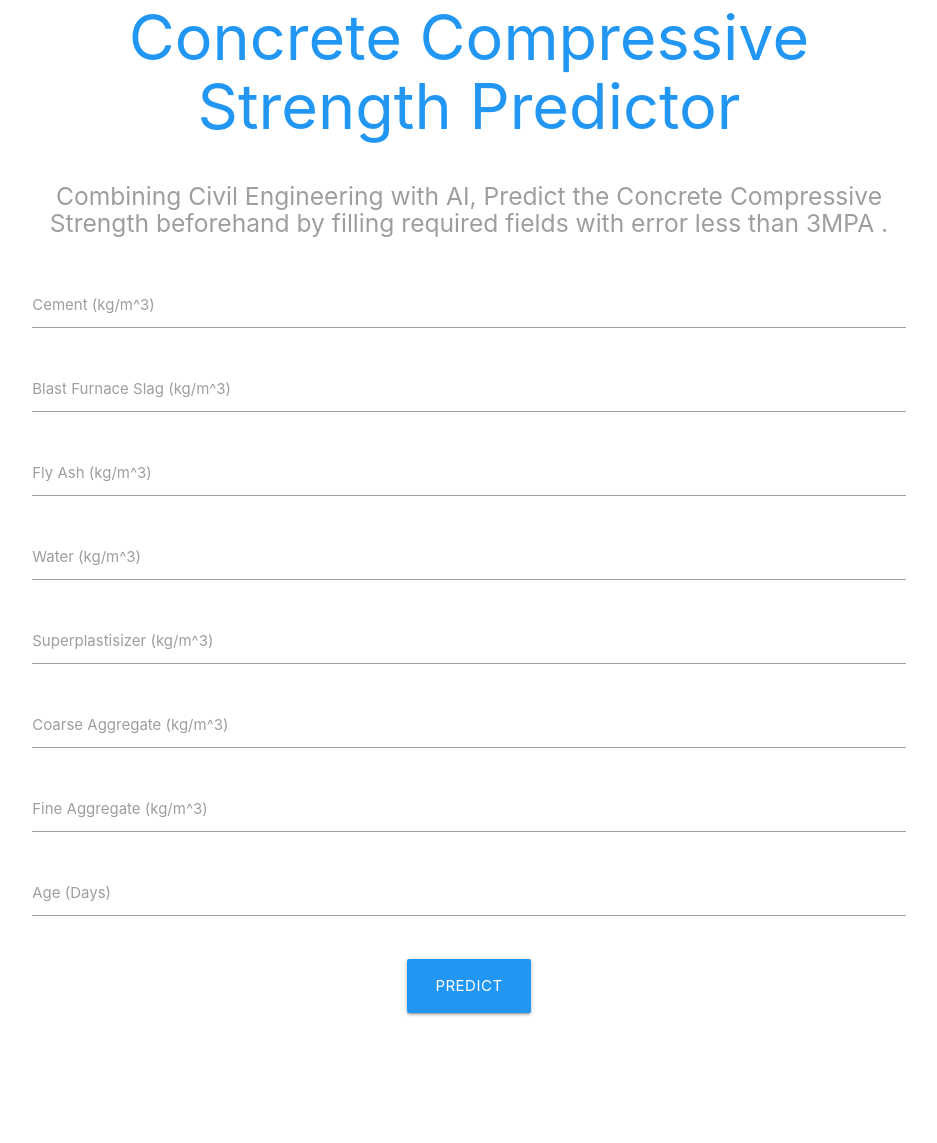
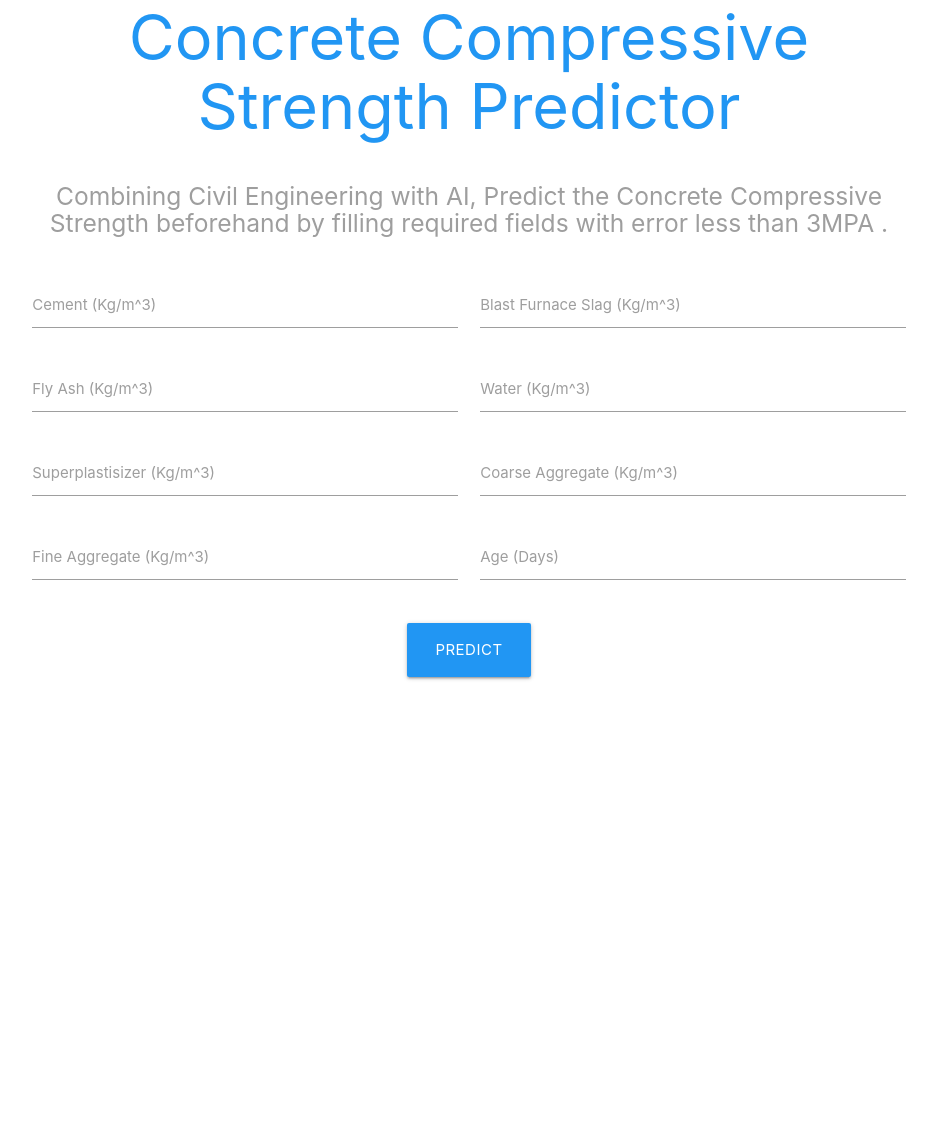
Before and after one commit to nishantcodes/concrete-compressive-strength-predictor-app, a Flask app: page / in a window 1280 px wide. Shown: the part 163-1306 px from the top of the page, without its empty margins (171-1108 px from the left). After the commit the page ends 843 px from the top, so only its background shows below. Run offline with Flask 2, Linux system fonts and the light colour scheme; parts of the project's set-up code (start-up, migrations or seed data) failed here and were passed over.

Commit message:
Fixed Fly Ash

```diff
--- a/app/templates/index.html
+++ b/app/templates/index.html
@@ -29,57 +29,57 @@
           <div class="row">
             <form action='/predict' method="POST" class="col s12">
               <div class="row">
-                <div class="input-field col s12">
+                <div class="input-field col s6">
 
                   <input id="Cement" name='Cement' type="text" class="validate" required>
-                  <label for="Cement">Cement (kg/m^3)</label>
+                  <label for="Cement">Cement (Kg/m^3)</label>
                 </div>
-                <div class="input-field col s12">
+                <div class="input-field col s6">
                   <input id="BlastFurnaceSlag"  name="BlastFurnaceSlag" type="text" class="validate" required>
-                  <label for="BlastFurnaceSlag">Blast Furnace Slag (kg/m^3)</label>
+                  <label for="BlastFurnaceSlag">Blast Furnace Slag (Kg/m^3)</label>
 
                 </div>
 
-                <div class="input-field col s12">
+                <div class="input-field col s6">
                   <input id="Fly Ash" name="FlyAsh" type="text" class="validate" required>
-                    <label for="FlyAsh">Fly Ash (kg/m^3)</label>
+                    <label for="Fly Ash">Fly Ash (Kg/m^3)</label>
 
 
 
                 </div>
 
-                <div class="input-field col s12">
+                <div class="input-field col s6">
                   <input id="Water" name="Water" type="text" class="validate" required>
-                  <label for="Water">Water (kg/m^3)</label>
+                  <label for="Water">Water (Kg/m^3)</label>
 
 
                 </div>
 
-                <div class="input-field col s12">
+                <div class="input-field col s6">
                   <input id="Superplastisizer" name="Superplastisizer" type="text" required class="validate">
-                  <label for="Superplastisizer">Superplastisizer (kg/m^3)</label>
+                  <label for="Superplastisizer">Superplastisizer (Kg/m^3)</label>
 
 
 
                 </div>
 
-                <div class="input-field col s12">
+                <div class="input-field col s6">
                   <input id="CoarseAggregate" name="CoarseAggregate" type="text" required class="validate">
-                  <label for="CoarseAggregate">Coarse Aggregate (kg/m^3)</label>
+                  <label for="CoarseAggregate">Coarse Aggregate (Kg/m^3)</label>
 
 
 
                 </div>
 
-                <div class="input-field col s12">
+                <div class="input-field col s6">
                   <input id="FineAggregate" name="FineAggregate" type="text" required class="validate">
-                  <label for="FineAggregate">Fine Aggregate (kg/m^3)</label>
+                  <label for="FineAggregate">Fine Aggregate (Kg/m^3)</label>
 
 
 
                 </div>
 
-                <div class="input-field col s12">
+                <div class="input-field col s6">
                   <input id="Age" name="Age" type="text" required class="validate">
                   <label for="Age">Age (Days)</label>
 
```
